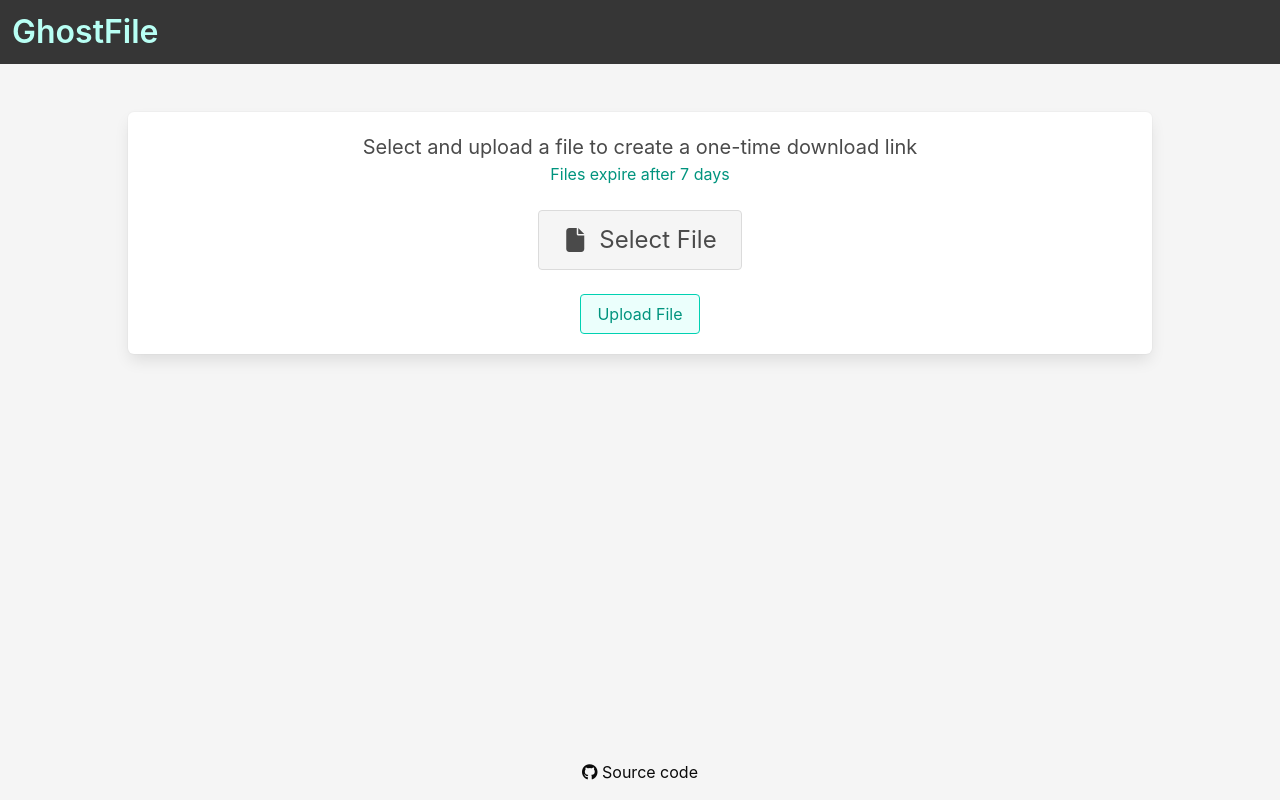
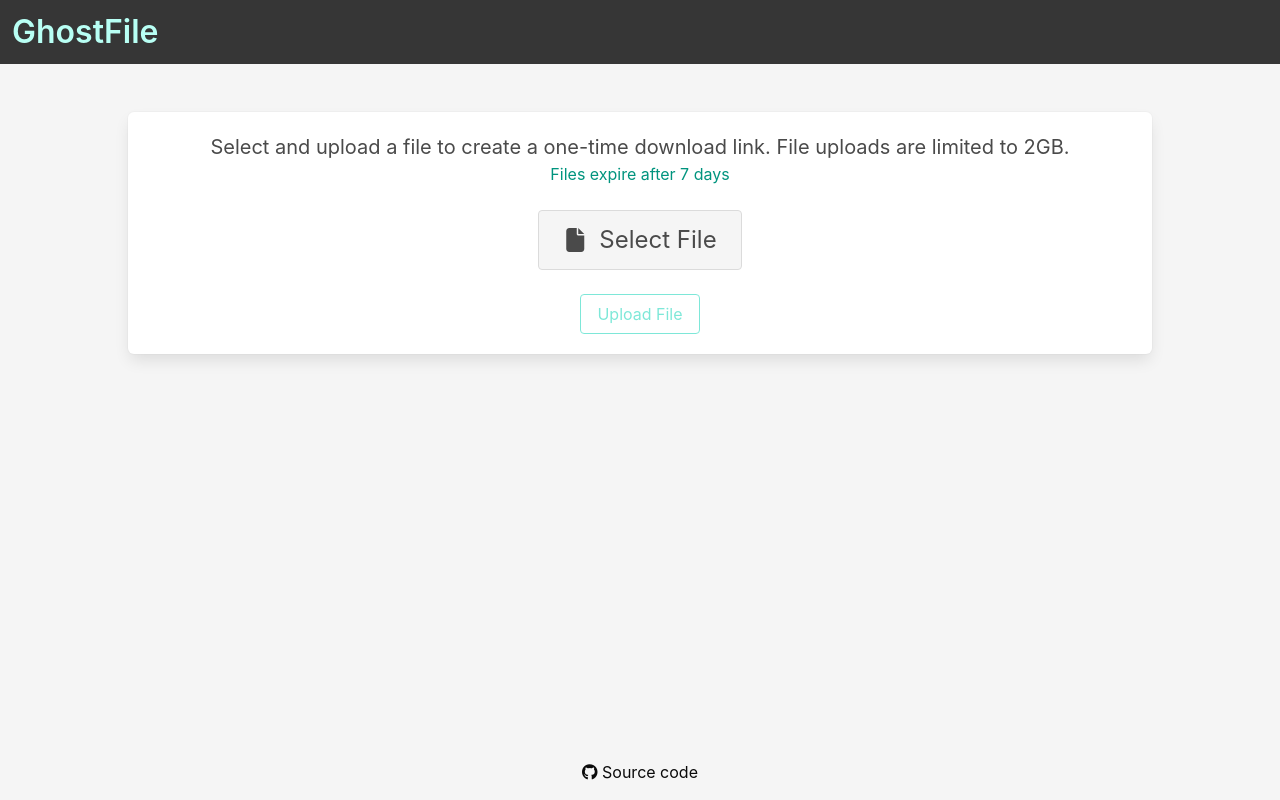
Before and after one commit to egm42/ghostfile, a React (Create React App) app in the folder client/: page / in a window 1280 px wide. Built offline with nearby package versions, Linux system fonts and the light colour scheme.

Commit message:
Added client side upload limit

```diff
--- a/client/src/App.js
+++ b/client/src/App.js
@@ -3,7 +3,7 @@ import { BrowserRouter, Routes, Route } from "react-router-dom";
 import axios from 'axios';
 import Navbar from './components/Navbar';
 import Download from './pages/Download';
-import Upload from './components/Upload';
+import Upload from './pages/Upload';
 import { DownloadStatus } from './constants/DownloadStatus';
 import Footer from './components/Footer';
 
--- a/client/src/components/FileDetails.js
+++ b/client/src/components/FileDetails.js
@@ -1,11 +1,11 @@
 const FileDetails = ({ fileDetails }) => {
   function readableSize(bytes) {
     var sizes = ['Bytes', 'KB', 'MB', 'GB', 'TB'];
-    if (bytes == 0) {
+    if (bytes === 0) {
       return 'n/a';
     }
     var i = parseInt(Math.floor(Math.log(bytes) / Math.log(1024)));
-    if (i == 0) {
+    if (i === 0) {
       return bytes + ' ' + sizes[i];
     }
     return (bytes / Math.pow(1024, i)).toFixed(1) + ' ' + sizes[i];
--- a/client/src/components/UploadForm.js
+++ b/client/src/components/UploadForm.js
@@ -1,11 +1,13 @@
 import { UploadStatus } from '../constants/UploadStatus'
 
-const UploadForm = ({changeHandler, uploadFile, uploadStatus, selectedFile}) => {
+const UploadForm = ({changeHandler, uploadFile, uploadStatus, selectedFile, canUpload, fileSizeError}) => {
+
+
   return (
     <form className='box'>
       <div className='is-size-5 has-text-centered'>
         <label>
-        Select and upload a file to create a one-time download link
+        Select and upload a file to create a one-time download link. File uploads are limited to 2GB.
         </label>
       </div>
       <div className='is-size-6 has-text-centered'>
@@ -17,15 +19,19 @@ const UploadForm = ({changeHandler, uploadFile, uploadStatus, selectedFile}) =>
       <div className='file is-large is-centered'>
         <label className='file-label'>
           <input className='file-input' type='file' name='file' onChange={changeHandler}/>
-          <span className='file-cta'>
+          <span className={fileSizeError ? "file-cta has-background-danger-light" : "file-cta"}>
             <span className='file-icon'>
-              <i class="fa-solid fa-file"></i>
+              <i className="fa-solid fa-file"></i>
             </span>
             <span className='file-label'>
               {
                 uploadStatus === UploadStatus.FILESELECTED
                 ?
                 selectedFile.name
+                :
+                fileSizeError
+                ?
+                'File over 2GB'
                 :
                 'Select File'
               }
@@ -34,9 +40,9 @@ const UploadForm = ({changeHandler, uploadFile, uploadStatus, selectedFile}) =>
         </label>
       </div>
       <br/>
-      <div className='field is-grouped is-grouped-centered' onClick={uploadFile}>
+      <div className='field is-grouped is-grouped-centered' onClick={uploadFile} >
         <p className='control'>
-          <a className='button is-primary is-light is-outlined'>
+          <a className='button is-primary is-light is-outlined' disabled={!canUpload}>
             Upload File
           </a>
         </p>
--- a/client/src/components/Upload.js
+++ b/client/src/pages/Upload.js
@@ -1,9 +1,9 @@
 import { useState } from 'react';
 import axios from 'axios';
 import { UploadStatus } from '../constants/UploadStatus';
-import UploadForm from './UploadForm';
-import Uploading from './Uploading';
-import UploadSuccess from './UploadSuccess';
+import UploadForm from '../components/UploadForm';
+import Uploading from '../components/Uploading';
+import UploadSuccess from '../components/UploadSuccess';
 
 const Upload = () => {
   const [selectedFile, setSelectedFile] = useState();
@@ -11,11 +11,27 @@ const Upload = () => {
   const [downloadUrl, setDownloadUrl] = useState(null)
   const [uploadProgress, setUploadProgress] = useState(0);
   const [uploadTtl, setUploadTtl] = useState();
+  const [canUpload, setCanUpload] = useState(false);
+  const [fileSizeError, setFileSizeError] = useState(false);
+
+  const FILE_SIZE_LIMIT = 2147483648;
 
   function changeHandler(event) {
     if (event.target.files.length > 0) {
-      setSelectedFile(event.target.files[0]);
-      setUploadStatus(UploadStatus.FILESELECTED)
+      console.log(event.target.files[0]);
+
+      if (event.target.files[0].size > FILE_SIZE_LIMIT) {
+        setCanUpload(false);
+        setFileSizeError(true);
+        setSelectedFile(null);
+        setUploadStatus(UploadStatus.FILEUNSELECTED)
+
+      } else {
+        setCanUpload(true);
+        setFileSizeError(false);
+        setSelectedFile(event.target.files[0]);
+        setUploadStatus(UploadStatus.FILESELECTED)
+      }
     }
   }
 
@@ -67,7 +83,7 @@ const Upload = () => {
       case UploadStatus.FILESELECTED:
       case UploadStatus.FILEUNSELECTED:
       default:
-        return <UploadForm changeHandler={changeHandler} uploadFile={uploadFile} uploadStatus={uploadStatus} selectedFile={selectedFile}/>
+        return <UploadForm changeHandler={changeHandler} uploadFile={uploadFile} uploadStatus={uploadStatus} selectedFile={selectedFile} canUpload={canUpload} fileSizeError={fileSizeError}/>
     }
   }
 
```
